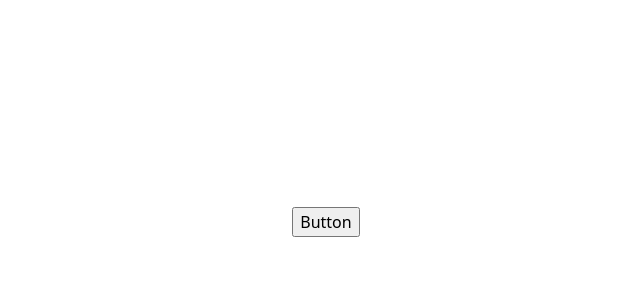
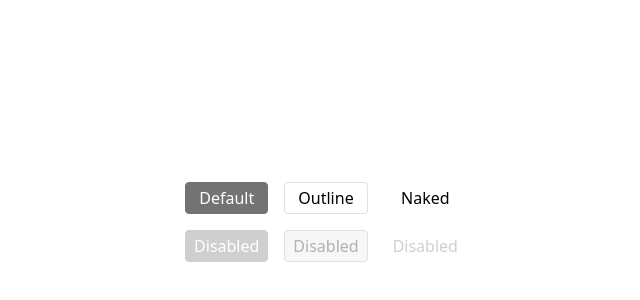
Before and after one commit to hufort/component-playground, a React (Vite) app: page / in a window 1280 px wide. Shown: the part 178-478 px from the top of the page, without its empty margins (314-954 px from the left). Built offline with nearby package versions, Linux system fonts and the light colour scheme.

Commit message:
chore(App): layout button variants

```diff
--- a/src/App.tsx
+++ b/src/App.tsx
@@ -1,3 +1,5 @@
+import { Button } from "./components/button"
+
 import "./App.css"
 
 function App() {
@@ -9,9 +11,29 @@ function App() {
         display: "flex",
         alignItems: "center",
         justifyContent: "center",
+        gap: "1rem",
       }}
     >
-      <button>Button</button>
+      <div style={{ display: "flex", flexDirection: "column", gap: "1rem" }}>
+        <Button onClick={() => console.log("clicked")}>Default</Button>
+        <Button disabled>Disabled</Button>
+      </div>
+      <div style={{ display: "flex", flexDirection: "column", gap: "1rem" }}>
+        <Button variant='outline' onClick={() => console.log("clicked")}>
+          Outline
+        </Button>
+        <Button disabled variant='outline'>
+          Disabled
+        </Button>
+      </div>
+      <div style={{ display: "flex", flexDirection: "column", gap: "1rem" }}>
+        <Button variant='naked' onClick={() => console.log("clicked")}>
+          Naked
+        </Button>
+        <Button disabled variant='naked'>
+          Disabled
+        </Button>
+      </div>
     </div>
   )
 }
```
